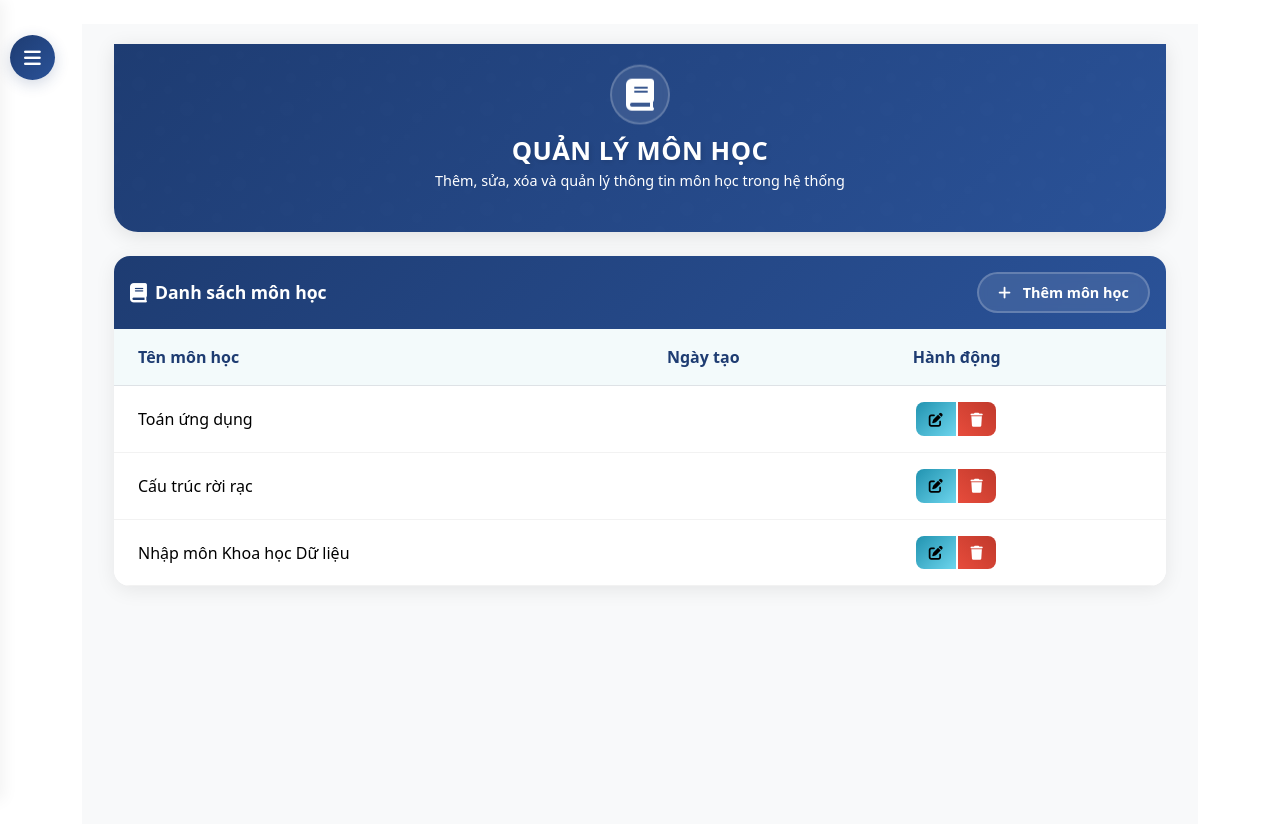
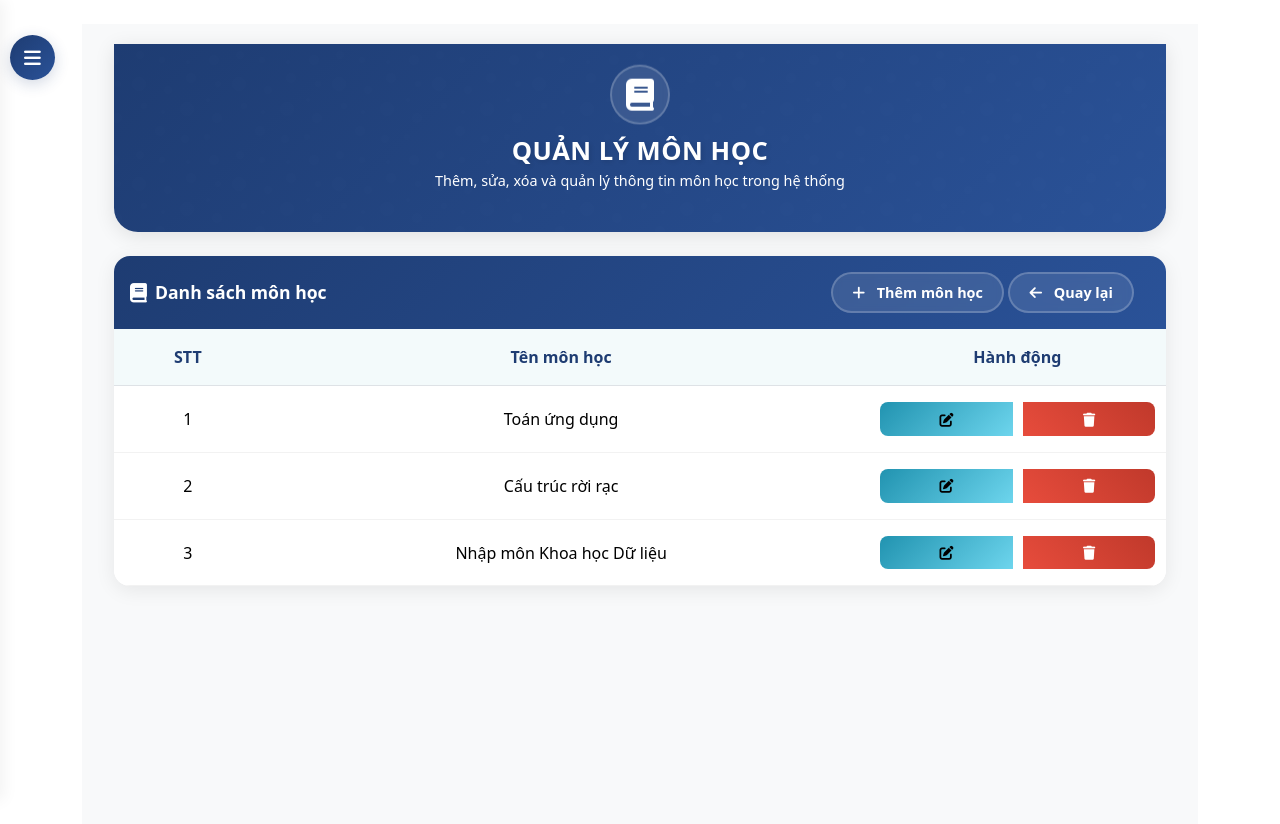
Before and after one commit to MaiThiDieuMy/ADP, a Django app: page /dashboard/subjects/ in a window 1280 px wide. Run offline with Django 4.2, Linux system fonts and the light colour scheme; a user stored in the database is signed in; data comes from the database, SQL or seed files in the repository.

Commit message:
Chỉnh sửa layout, xóa ngày phân công môn, thêm số thứ tự, thêm nút quay lại dashboard

```diff
--- a/templates/core/admin/subject_list.html
+++ b/templates/core/admin/subject_list.html
@@ -310,22 +310,91 @@
         margin-right: 0.5rem;
     }
 
+    .btn-back {
+        background: rgba(255, 255, 255, 0.1);
+        border: 2px solid rgba(255, 255, 255, 0.2);
+        color: white;
+        border-radius: 2rem;
+        padding: 0.5rem 1.2rem;
+        font-weight: 600;
+        transition: all 0.4s ease;
+        backdrop-filter: blur(5px);
+        font-size: 0.9rem;
+        margin-right: 1rem;
+    }
+
+    .btn-back:hover {
+        background: rgba(255, 255, 255, 0.2);
+        transform: translateY(-2px);
+        color: white;
+    }
+
+    .btn-back i {
+        margin-right: 0.5rem;
+    }
+
     .table {
         margin: 0;
+        width: 100%;
+        border-collapse: separate;
+        border-spacing: 0;
     }
 
     .table th {
         border-top: none;
         color: #1e3c72;
         font-weight: 600;
-        padding: 1rem 1.5rem;
+        padding: 1rem 0.5rem;
         background: rgba(33, 147, 176, 0.05);
+        text-align: center;
+        vertical-align: middle;
+        white-space: nowrap;
     }
 
     .table td {
-        padding: 1rem 1.5rem;
+        padding: 1rem 0.5rem;
         vertical-align: middle;
         border-color: rgba(0,0,0,0.05);
+        text-align: center;
+        white-space: nowrap;
+    }
+
+    .table td, .table th {
+        display: table-cell;
+        text-align: center;
+        vertical-align: middle;
+    }
+
+    .table td > div,
+    .table th > div {
+        display: flex;
+        align-items: center;
+        justify-content: center;
+        width: 100%;
+        height: 100%;
+    }
+
+    .table-responsive {
+        width: 100%;
+        margin: 0 auto;
+        max-width: 1200px;
+    }
+
+    .table-container {
+        display: flex;
+        justify-content: center;
+        width: 100%;
+    }
+
+    .btn-group {
+        display: flex;
+        justify-content: center;
+        gap: 0.5rem;
+    }
+
+    .table td:first-child,
+    .table th:first-child {
+        padding-left: 1rem;
     }
 
     .btn-group .btn {
@@ -499,14 +568,20 @@
 
         <div class="subject-card">
             <div class="card-header d-flex justify-content-between align-items-center">
-                <h4 class="mb-0">
-                    <i class="fas fa-book"></i>
-                    Danh sách môn học
-                </h4>
+                <div class="d-flex align-items-center">
+                    <h4 class="mb-0">
+                        <i class="fas fa-book"></i>
+                        Danh sách môn học
+                    </h4>
+                </div>
                 <div>
                     <a href="{% url 'subject_create' %}" class="btn btn-add">
                         <i class="fas fa-plus"></i>
                         Thêm môn học
+                    </a>
+                    <a href="{% url 'admin_dashboard' %}" class="btn btn-back">
+                        <i class="fas fa-arrow-left"></i>
+                        Quay lại
                     </a>
                 </div>
             </div>
@@ -516,16 +591,16 @@
                     <table class="table">
                         <thead>
                             <tr>
+                                <th>STT</th>
                                 <th>Tên môn học</th>
-                                <th>Ngày tạo</th>
                                 <th>Hành động</th>
                             </tr>
                         </thead>
                         <tbody>
                             {% for subject in subjects %}
                             <tr>
+                                <td>{{ forloop.counter }}</td>
                                 <td>{{ subject.name }}</td>
-                                <td>{{ subject.created_at|date:"d/m/Y" }}</td>
                                 <td>
                                     <div class="btn-group">
                                         <a href="{% url 'subject_edit' subject.id %}" class="btn btn-info btn-sm">
```
